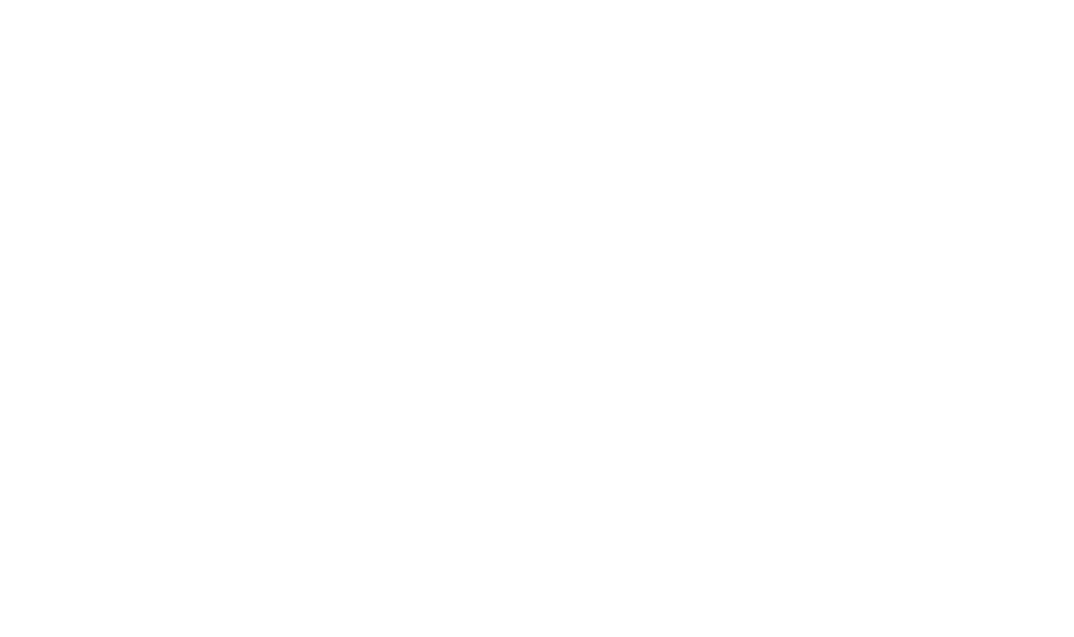
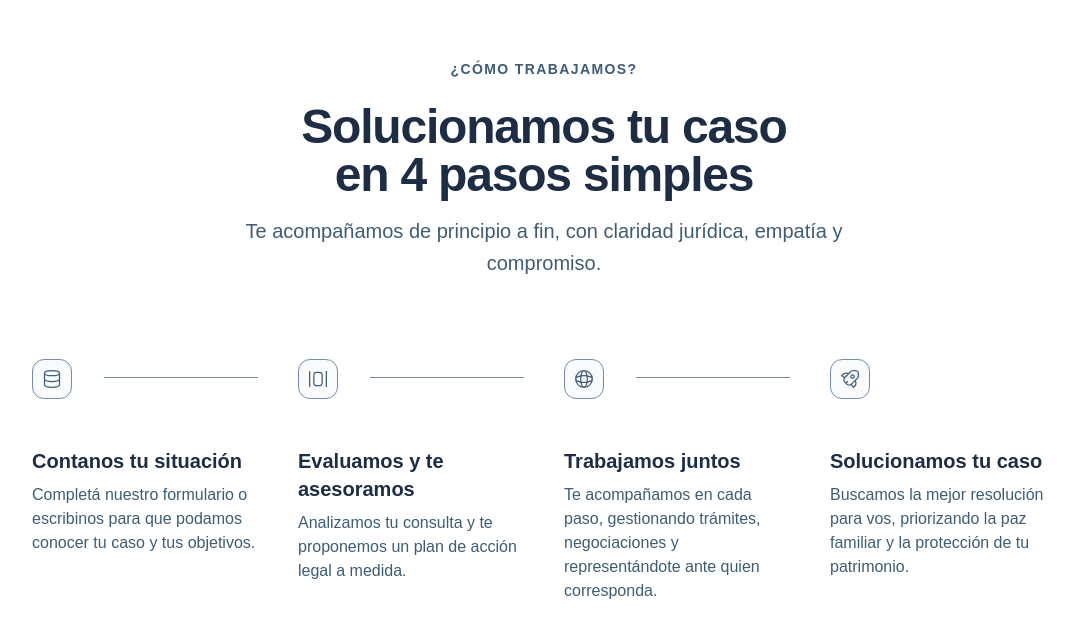
Before and after one commit to crcristian97/estudio-villa, a Next.js app: page /en in a window 1280 px wide. Shown: the part 3759-4396 px from the top of the page, without its empty margins (96-1170 px from the left). Before the commit the page ends 3722 px from the top, so only its background shows below. Built offline with nearby package versions, Linux system fonts and the light colour scheme.

Commit message:
cambios en how works

```diff
--- a/app/[lang]/page.js
+++ b/app/[lang]/page.js
@@ -2,6 +2,7 @@
 import { AboutUs } from "../../components/AboutUs";
 import { LegalServicesSection } from "../../components/Feature";
 import { Stats } from "../../components/Stats";
+import { HowWorks } from "../../components/HowWorks";
 export default function Page({ params }) {
   return (
     <main>
@@ -9,6 +10,7 @@
       <AboutUs />
       <LegalServicesSection />
       <Stats />
+      <HowWorks />
     </main>
   );
 }
--- /dev/null
+++ b/components/HowWorks.js
@@ -0,0 +1,77 @@
+import React from "react";
+
+const steps = [
+  {
+    title: "Contanos tu situación",
+    description: "Completá nuestro formulario o escribinos para que podamos conocer tu caso y tus objetivos.",
+    icon: (
+      <svg viewBox="0 0 24 24" fill="none" stroke="currentColor" className="h-5 w-5 text-[#3E5C76] group-hover:text-white" xmlns="http://www.w3.org/2000/svg">
+        <path d="M21 12C21 13.6569 16.9706 15 12 15C7.02944 15 3 13.6569 3 12M21 5C21 6.65685 16.9706 8 12 8C7.02944 8 3 6.65685 3 5M21 5C21 3.34315 16.9706 2 12 2C7.02944 2 3 3.34315 3 5M21 5V19C21 20.6569 16.9706 22 12 22C7.02944 22 3 20.6569 3 19V5" strokeWidth="1.5" strokeLinecap="round" strokeLinejoin="round"></path>
+      </svg>
+    ),
+  },
+  {
+    title: "Evaluamos y te asesoramos",
+    description: "Analizamos tu consulta y te proponemos un plan de acción legal a medida.",
+    icon: (
+      <svg viewBox="0 0 24 24" fill="none" stroke="currentColor" className="h-5 w-5 text-[#3E5C76] group-hover:text-white" xmlns="http://www.w3.org/2000/svg">
+        <path d="M2 3L2 21M22 3V21M11.8 20H12.2C13.8802 20 14.7202 20 15.362 19.673C15.9265 19.3854 16.3854 18.9265 16.673 18.362C17 17.7202 17 16.8802 17 15.2V8.8C17 7.11984 17 6.27976 16.673 5.63803C16.3854 5.07354 15.9265 4.6146 15.362 4.32698C14.7202 4 13.8802 4 12.2 4H11.8C10.1198 4 9.27976 4 8.63803 4.32698C8.07354 4.6146 7.6146 5.07354 7.32698 5.63803C7 6.27976 7 7.11984 7 8.8V15.2C7 16.8802 7 17.7202 7.32698 18.362C7.6146 18.9265 8.07354 19.3854 8.63803 19.673C9.27976 20 10.1198 20 11.8 20Z" strokeWidth="1.5" strokeLinecap="round" strokeLinejoin="round"></path>
+      </svg>
+    ),
+  },
+  {
+    title: "Trabajamos juntos",
+    description: "Te acompañamos en cada paso, gestionando trámites, negociaciones y representándote ante quien corresponda.",
+    icon: (
+      <svg viewBox="0 0 24 24" fill="none" stroke="currentColor" className="h-5 w-5 text-[#3E5C76] group-hover:text-white" xmlns="http://www.w3.org/2000/svg">
+        <path d="M22 12C22 17.5228 17.5228 22 12 22M22 12C22 6.47715 17.5228 2 12 2M22 12C22 9.79086 17.5228 8 12 8C6.47715 8 2 9.79086 2 12M22 12C22 14.2091 17.5228 16 12 16C6.47715 16 2 14.2091 2 12M12 22C6.47715 22 2 17.5228 2 12M12 22C14.2091 22 16 17.5228 16 12C16 6.47715 14.2091 2 12 2M12 22C9.79086 22 8 17.5228 8 12C8 6.47715 9.79086 2 12 2M2 12C2 6.47715 6.47715 2 12 2" strokeWidth="1.5" strokeLinecap="round" strokeLinejoin="round"></path>
+      </svg>
+    ),
+  },
+  {
+    title: "Solucionamos tu caso",
+    description: "Buscamos la mejor resolución para vos, priorizando la paz familiar y la protección de tu patrimonio.",
+    icon: (
+      <svg viewBox="0 0 24 24" fill="none" stroke="currentColor" className="h-5 w-5 text-[#3E5C76] group-hover:text-white" xmlns="http://www.w3.org/2000/svg">
+        <path d="M5.50049 10.5L2.00049 7.9999L3.07849 6.92193C3.964 6.03644 4.40676 5.5937 4.9307 5.31387C5.39454 5.06614 5.90267 4.91229 6.42603 4.86114C7.01719 4.80336 7.63117 4.92617 8.85913 5.17177L10.5 5.49997M18.4999 13.5L18.8284 15.1408C19.0742 16.3689 19.1971 16.983 19.1394 17.5743C19.0883 18.0977 18.9344 18.6059 18.6867 19.0699C18.4068 19.5939 17.964 20.0367 17.0783 20.9224L16.0007 22L13.5007 18.5M7 16.9998L8.99985 15M17.0024 8.99951C17.0024 10.1041 16.107 10.9995 15.0024 10.9995C13.8979 10.9995 13.0024 10.1041 13.0024 8.99951C13.0024 7.89494 13.8979 6.99951 15.0024 6.99951C16.107 6.99951 17.0024 7.89494 17.0024 8.99951ZM17.1991 2H16.6503C15.6718 2 15.1826 2 14.7223 2.11053C14.3141 2.20853 13.9239 2.37016 13.566 2.5895C13.1623 2.83689 12.8164 3.18282 12.1246 3.87469L6.99969 9C5.90927 10.0905 5.36406 10.6358 5.07261 11.2239C4.5181 12.343 4.51812 13.6569 5.07268 14.776C5.36415 15.3642 5.90938 15.9094 6.99984 16.9998V16.9998C8.09038 18.0904 8.63565 18.6357 9.22386 18.9271C10.343 19.4817 11.6569 19.4817 12.7761 18.9271C13.3643 18.6356 13.9095 18.0903 15 16.9997L20.1248 11.8745C20.8165 11.1827 21.1624 10.8368 21.4098 10.4331C21.6291 10.0753 21.7907 9.6851 21.8886 9.27697C21.9991 8.81664 21.9991 8.32749 21.9991 7.34918V6.8C21.9991 5.11984 21.9991 4.27976 21.6722 3.63803C21.3845 3.07354 20.9256 2.6146 20.3611 2.32698C19.7194 2 18.8793 2 17.1991 2Z" strokeWidth="1.5" strokeLinecap="round" strokeLinejoin="round"></path>
+      </svg>
+    ),
+  },
+];
+
+export const HowWorks = () => (
+  <section className="bg-white py-12 sm:py-16 lg:py-20 xl:py-24">
+    <div className="mx-auto max-w-7xl px-4 sm:px-6 lg:px-8">
+      <div className="text-center">
+        <p className="text-sm font-bold uppercase tracking-widest text-[#3E5C76]">¿Cómo trabajamos?</p>
+        <h2 className="mt-6 text-3xl font-extrabold tracking-tight text-[#1D2D44] sm:text-4xl lg:text-5xl">
+          Solucionamos tu caso<br className="hidden sm:block" /> en 4 pasos simples
+        </h2>
+        <p className="mx-auto mt-4 max-w-2xl text-lg font-normal text-[#3E5C76] lg:text-xl lg:leading-8">
+          Te acompañamos de principio a fin, con claridad jurídica, empatía y compromiso.
+        </p>
+      </div>
+      <ul className="mx-auto mt-12 grid max-w-md grid-cols-1 gap-10 sm:mt-16 lg:mt-20 lg:max-w-5xl lg:grid-cols-4">
+        {steps.map((step, idx) => (
+          <li key={step.title} className="flex-start group relative flex lg:flex-col">
+            {idx < steps.length - 1 && (
+              <span
+                className="absolute left-[18px] top-14 h-[calc(100%_-_32px)] w-px bg-[#748CAB] lg:right-0 lg:left-auto lg:top-[18px] lg:h-px lg:w-[calc(100%_-_72px)]"
+                aria-hidden="true"
+              ></span>
+            )}
+            <div className="inline-flex h-10 w-10 shrink-0 items-center justify-center rounded-xl border border-[#748CAB] bg-[#F9FAFB] transition-all duration-200 group-hover:border-[#3E5C76] group-hover:bg-[#3E5C76]">
+              {step.icon}
+            </div>
+            <div className="ml-6 lg:ml-0 lg:mt-10">
+              <h3 className="text-xl font-bold text-[#1D2D44] before:mb-2 before:block before:font-mono before:text-sm before:text-[#748CAB]">
+                {step.title}
+              </h3>
+              <h4 className="mt-2 text-base text-[#3E5C76]">{step.description}</h4>
+            </div>
+          </li>
+        ))}
+      </ul>
+    </div>
+  </section>
+);
```
